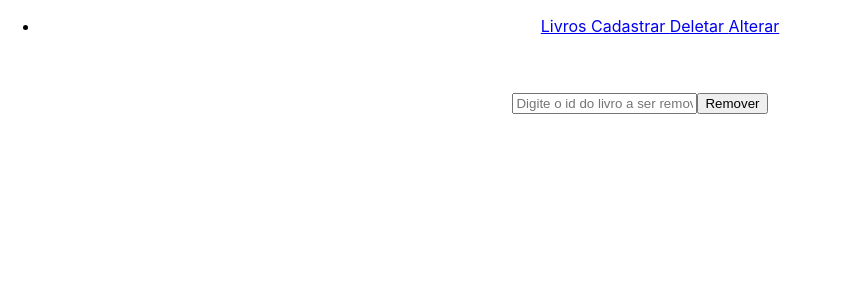
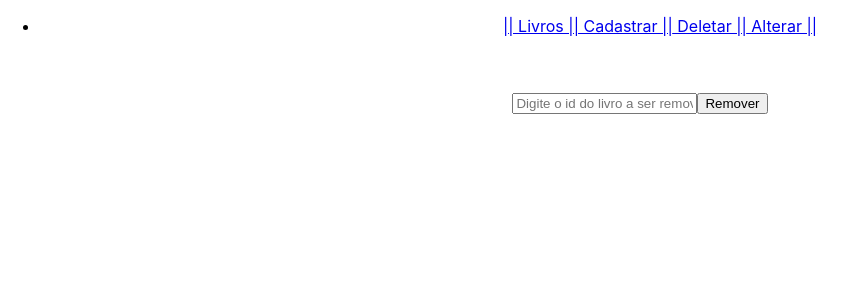
Before and after one commit to adilafattobene/dswl-avaliacao-books, a React (Create React App) app: page /deletar in a window 1280 px wide. Shown: the top 300 px of the page, without its empty margins (0-855 px from the left). Built offline with nearby package versions, Linux system fonts and the light colour scheme.

Commit message:
style: change menu style

```diff
--- a/src/components/Menu/Menu.js
+++ b/src/components/Menu/Menu.js
@@ -6,10 +6,10 @@ export default function Menu() {
       <nav>
         <ul>
           <li>
-            <Link to="/consultar"> Livros </Link>
-            <Link to="/incluir"> Cadastrar </Link>
-            <Link to="/deletar"> Deletar </Link>
-            <Link to="/alterar"> Alterar </Link>
+            <Link to="/consultar">|| Livros ||</Link>
+            <Link to="/incluir"> Cadastrar ||</Link>
+            <Link to="/deletar"> Deletar ||</Link>
+            <Link to="/alterar"> Alterar ||</Link>
           </li>
         </ul>
       </nav>
```
